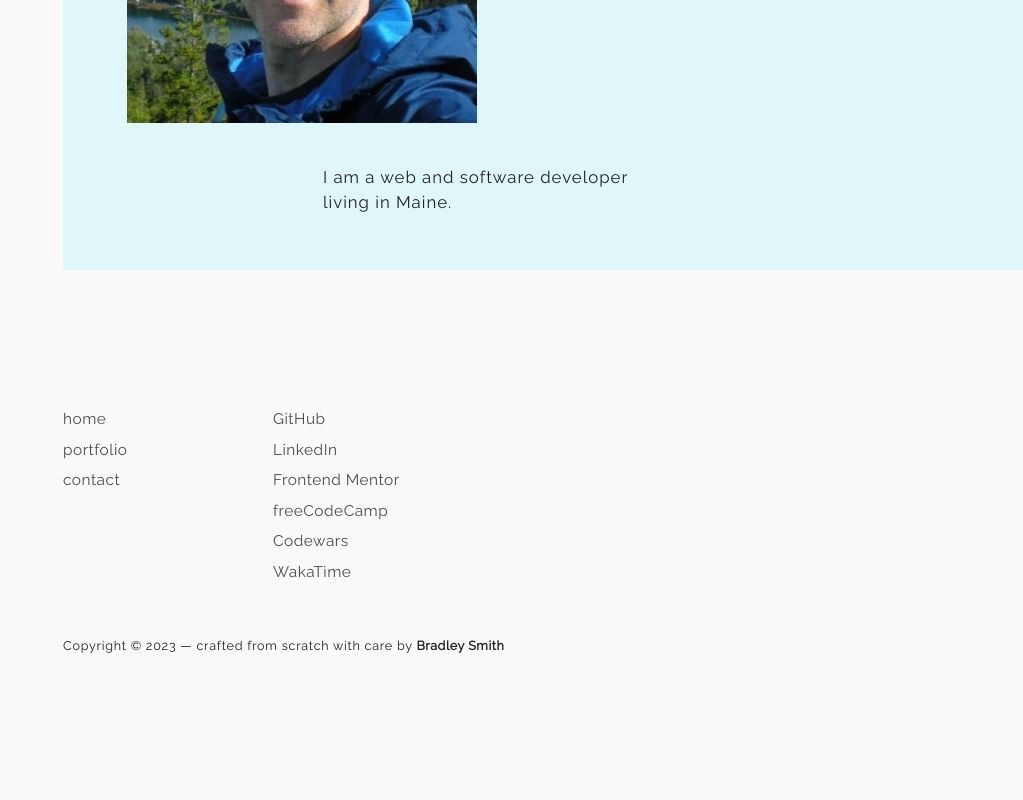
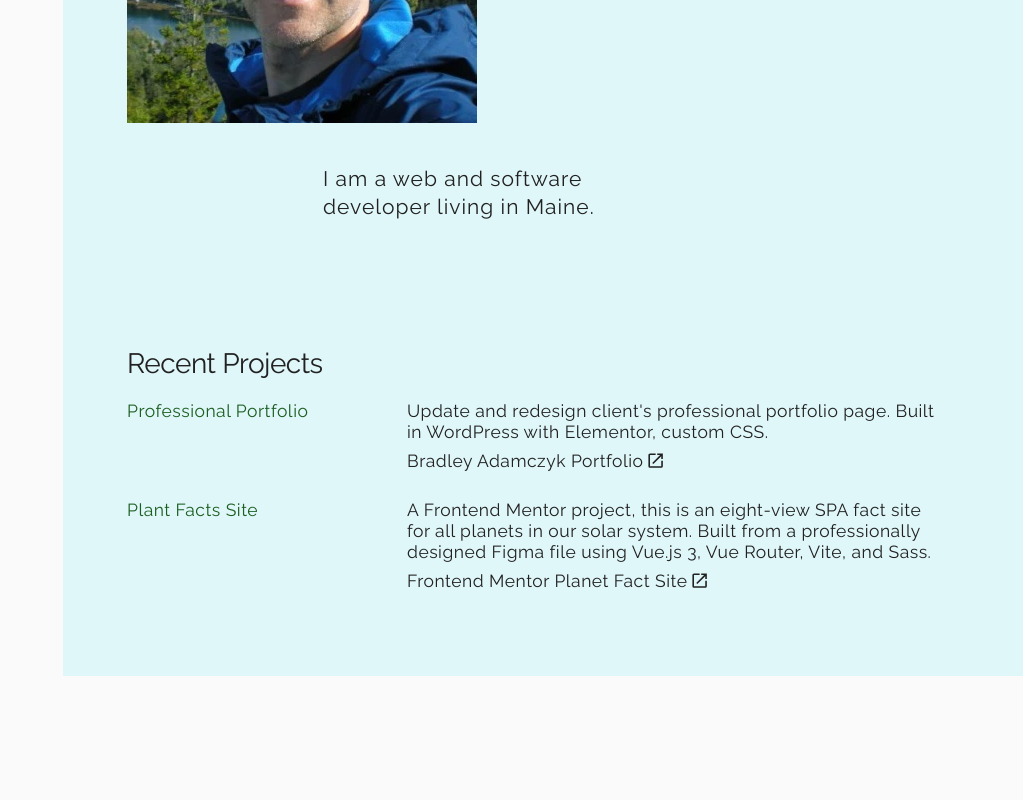
Before and after one commit to bradleyhop/simple-portfolio, a Vue app: page / in a window 1280 px wide. Shown: the part 620-1420 px from the top of the page, without its empty margins (257-1280 px from the left). Before the commit the page ends 1303 px from the top, so only its background shows below. Built offline with nearby package versions, Linux system fonts and the light colour scheme.

Commit message:
add recent projects sectoin to home view

```diff
--- a/src/components/articles/MostRecentProjects.vue
+++ b/src/components/articles/MostRecentProjects.vue
@@ -1,41 +1,83 @@
 <script>
+import { mdiOpenInNew } from "@mdi/js";
+
 export default {
   name: "MostRecentProjects",
+
+  data: () => ({
+    mdiOpenInNew,
+  }),
 };
 </script>
 
 <template>
   <section class="recents">
-    <h2 class="recents-heading">My Most Recent Projects</h2>
+    <h2 class="recents-heading">Recent Projects</h2>
     <ul class="recents-list">
       <li class="recent-item">
-        <h3 class="recent-item-heading">Plant Facts Site</h3>
+        <h3 class="recent-item-heading">Professional Portfolio</h3>
         <p class="recent-item-copy">
-          A Frontend Mentor project, this is an eight-page fact site for all
-          planets in our solar system. Built from a professionally designed
-          Figma file using Vue.js 3, Vue Router, Vite, and Sass.
+          Update and redesign client's professional portfolio page. Built in
+          WordPress with Elementor, custom CSS.<br />
+          <a
+            href="https://bainstructionaldesign.com"
+            class="linky"
+            rel="noopener noreferer"
+            target="_blank"
+            title="Bradley Adamczyk Portfolio"
+          >
+            Bradley Adamczyk Portfolio
+            <svg
+              xmlns="http://www.w3.org/2000/svg"
+              role="img"
+              alt="image indicating an outside link"
+              viewBox="0 0 24 24"
+              class="svg-icon"
+            >
+              <path :d="mdiOpenInNew"></path>
+            </svg>
+          </a>
         </p>
       </li>
       <li class="recent-item">
         <h3 class="recent-item-heading">Plant Facts Site</h3>
-        <p class="recent-item-copy">This is a test</p>
-      </li>
-      <li class="recent-item">
-        <h3 class="recent-item-heading">Plant Facts Site</h3>
-        <p class="recent-item-copy">This is a test</p>
+        <p class="recent-item-copy">
+          A Frontend Mentor project, this is an eight-view SPA fact site for all
+          planets in our solar system. Built from a professionally designed
+          Figma file using Vue.js 3, Vue Router, Vite, and Sass.<br />
+          <a
+            href="https://bradleyhop.github.io/frontend-mentor-planet-facts-site/"
+            class="linky"
+            rel="noopener noreferer"
+            target="_blank"
+            title="Frontend Mentor Planet Fact Site"
+          >
+            Frontend Mentor Planet Fact Site
+            <svg
+              xmlns="http://www.w3.org/2000/svg"
+              role="img"
+              alt="image indicating an outside link"
+              viewBox="0 0 24 24"
+              class="svg-icon"
+            >
+              <path :d="mdiOpenInNew"></path>
+            </svg>
+          </a>
+        </p>
       </li>
     </ul>
   </section>
 </template>
 
-<style lang="scss">
+<style lang="scss" scoped>
 .recents {
   margin-left: 5vw;
+  margin-right: 5%;
 
   .recents-heading {
-    font-size: 1.1rem;
-    letter-spacing: 0.5px;
-    margin-bottom: 1rem;
+    font-size: 2em;
+    letter-spacing: -0.5px;
+    margin-bottom: 1.5rem;
   }
 
   .recents-list {
@@ -43,20 +85,43 @@ export default {
     padding-bottom: 4rem;
 
     .recent-item {
-      display: grid;
-      font-size: 1rem;
-      grid-template-columns: 1fr 4fr;
-      margin-bottom: 1rem;
+      display: flex;
+      font-size: 1.25rem;
+      flex-direction: column;
+      margin-bottom: 2rem;
+
+      @include tablet-breakpoint {
+        flex-direction: row;
+      }
 
       .recent-item-heading {
         color: $green-900;
-        margin-right: 1rem;
         letter-spacing: 0.5px;
+        margin-bottom: 1rem;
+        min-width: 20rem;
       }
 
       .recent-item-copy {
         letter-spacing: 0.5px;
-        width: 75%;
+        line-height: 1.5rem;
+        max-width: 50ch;
+      }
+
+      .linky {
+        display: flex;
+        color: $not-black;
+        margin-top: 8px;
+
+        &:hover {
+          text-decoration: underline;
+        }
+
+        .svg-icon {
+          fill: $not-black;
+          height: 1.1em;
+          margin-left: 0.2rem;
+          width: 1.1em;
+        }
       }
     }
   }
--- a/src/views/HomeView.vue
+++ b/src/views/HomeView.vue
@@ -1,11 +1,13 @@
 <script>
 import MenuList from "@/components/menu/MenuList.vue";
+import MostRecentProjects from "@/components/articles/MostRecentProjects.vue";
 import SiteFooter from "@/components/persistent/SiteFooter.vue";
 
 export default {
   components: {
     MenuList,
     SiteFooter,
+    MostRecentProjects,
   },
 };
 </script>
@@ -55,10 +57,11 @@ export default {
         </figure>
 
         <p class="tagline">
-          I am a web and software developer<br />
-          living in Maine.
+          I am a web and software developer living in Maine.
         </p>
       </article>
+
+      <MostRecentProjects />
     </div>
   </main>
 
@@ -90,6 +93,8 @@ $shift-content-left: 5vw;
 }
 
 .main-info-container {
+  margin-bottom: 5rem;
+
   .my-name {
     color: $not-black;
     font-size: 3rem;
@@ -138,10 +143,10 @@ $shift-content-left: 5vw;
 
   .tagline {
     color: $not-black;
-    font-size: 1.2rem;
+    font-size: 1.5rem;
     letter-spacing: 1px;
-    line-height: 1.75rem;
-    margin-right: 2.5%;
+    line-height: 2rem;
+    margin-right: 5%;
     padding: 2rem 0 4rem $shift-content-left;
     max-width: 30rem;
 
```
